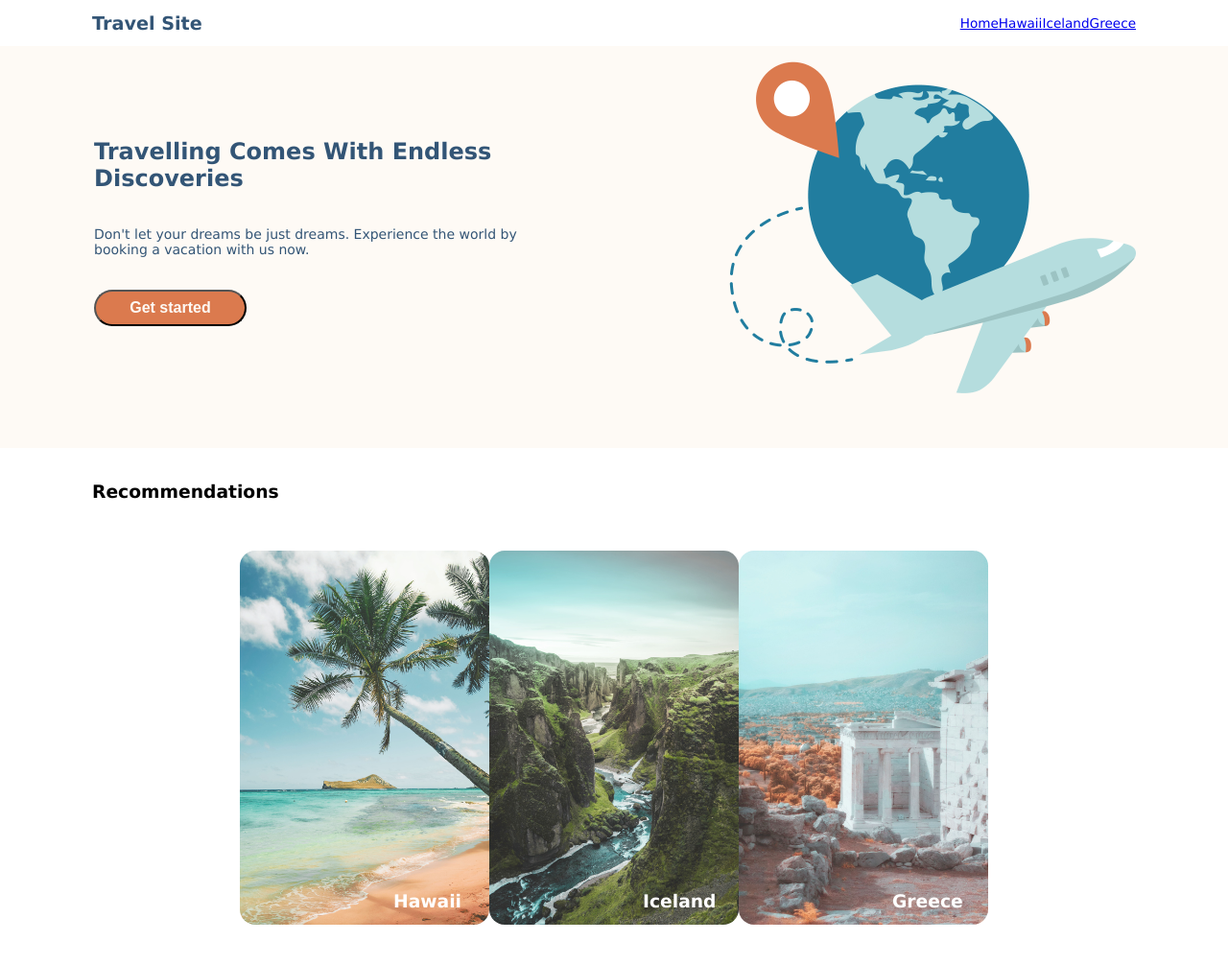
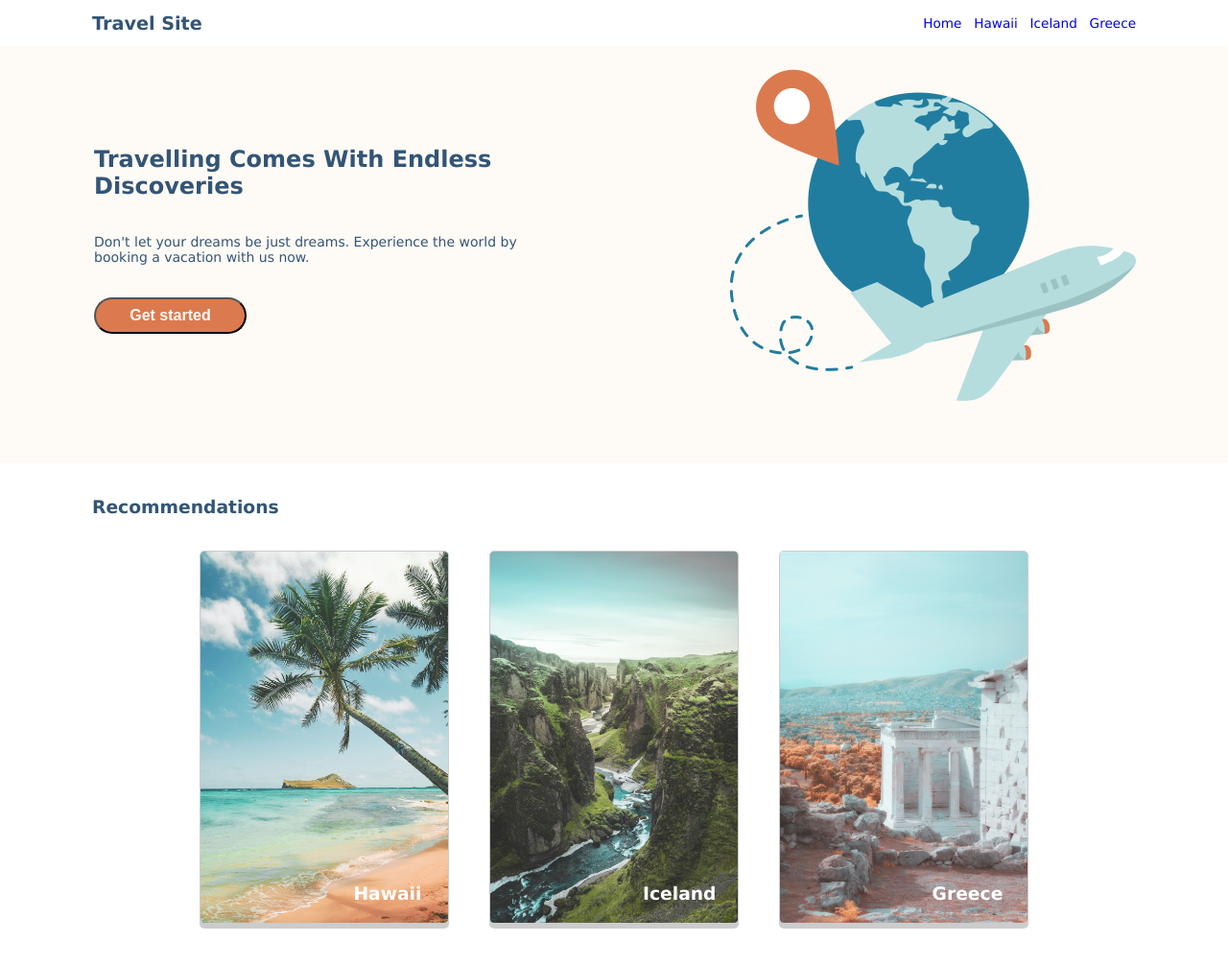
Before and after one commit to codeia94/leia-ooi-travelsite, a plain HTML site: page index.html in a window 1280 px wide. Shown: the whole page at 96% size. Drawn offline with Linux system fonts and the light colour scheme.

Commit message:
Added z-index to nav barsite-header

```diff
--- a/css/global.css
+++ b/css/global.css
@@ -17,6 +17,7 @@ body {
     top: 0;;
     box-sizing: border-box;
     padding: 0 6rem;
+    z-index: 1;
 }
 
 .site-header__wrapper {
@@ -42,10 +43,12 @@ body {
     box-sizing: border-box;
     padding-inline-start: 0;
     /* text-align: justify; */
-
+}
+.navigation-item {
+    padding-left: 0.8rem;
 }
 .navigation-link {
-
+    text-decoration: none;
     /* margin-left: 1rem; */
 
 }
--- a/css/main.css
+++ b/css/main.css
@@ -6,7 +6,7 @@
     display: flex;
     background-color: #FEFAF5;
     align-items: center;
-    padding: 3.5rem 6rem;
+    padding: 4rem 6rem;
     color: #335576;
 }
 .hero-title, .hero-subtitle, .hero-button {
@@ -21,6 +21,9 @@
     text-align: left;
 } */
 
+.hero-text {
+
+}
 .hero-image {
     display: flex;
     justify-content: end;
@@ -40,6 +43,13 @@
 }
 
 /* Recommendation Container */
+
+.site-main {
+    max-width: 1280px;
+}
+.main-title {
+    color: #335576;
+}
 .card-container {
     padding: 1rem 6rem;
 }
@@ -49,25 +59,30 @@
 }
 .card-item {
     display: flex;
+    flex-wrap: wrap;
     justify-content: center;
-    justify-content: space-evenly;
+    /* justify-content: space-evenly; */
+
+    padding: 1rem;
 }
 .card-image {
     display: flex;
-    border-radius: 1rem;
+    border-radius: 5px;
+    border: 1px solid rgba(0, 0, 0, 0.200);
+    box-shadow: 0px 5px rgba(0, 0, 0, 0.200);
+
 }
 .card-list {
     display: flex;
-    margin: 1rem 0;
     position: relative;
+    margin: 0 1.3rem;
 }
-
 
 .card-list__text-wrapper {
     position: absolute;
     /* background-color: #335576; */
     color: white;
-    top: 21rem;
+    top: 20.5rem;
     left: 10rem;
 
 }
--- a/index.html
+++ b/index.html
@@ -48,28 +48,16 @@
         </div>
     </section>
 
-    <main>
+    <main class="site-main">
         <article class="card-container">
-            <h3>Recommendations</h3>
+            <h3 class="main-title">Recommendations</h3>
             <div class="card-item">
-                <div class="card-list">
-                    <!-- <a href="pages/hawaii.html" class="card-img card-hawaii">Hawaii</a>
-                </div>
-                <div class="card-list">
-                    <a href="pages/iceland.html" class="card-img card-iceland">Iceland</a>
-                </div>
-                <div class="card-list">
-                    <a href="pages/greece.html" class="card-img card-greece">Greece</a>
-                </div>
-          -->
-                <div class="card-list__image-link">
                     <a href="pages/hawaii.html" class="card-list">
                         <img src="assets/images/hawaii.jpg" class="card-image" width="260px" alt="hawaii image">
                         <div class="card-list__text-wrapper">
                             <h3 class="card-list__image-title">Hawaii</h3>
                         </div>
                     </a>
-                </div>
                     <a href="pages/iceland.html" class="card-list">
                         <img src="assets/images/iceland.jpg" class="card-image" width="260px" alt="iceland image">
                         <div class="card-list__text-wrapper">
@@ -83,10 +71,15 @@
                         </div>
                     </a>
             </div>
-
         </article>
     </main>
 
+    <footer class="site-footer">
+        <div class="footer-content">
+
+
+        </div>
+    </footer>
 
 </body>
 </html>
```
